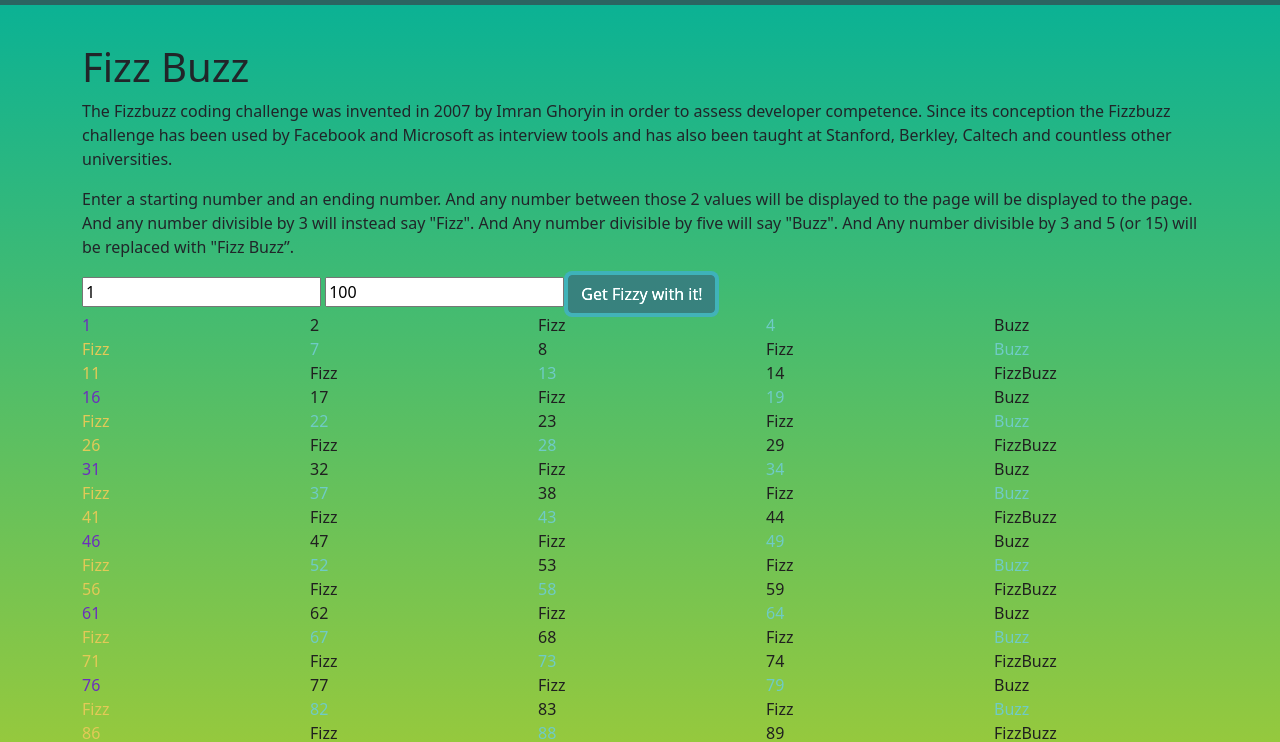
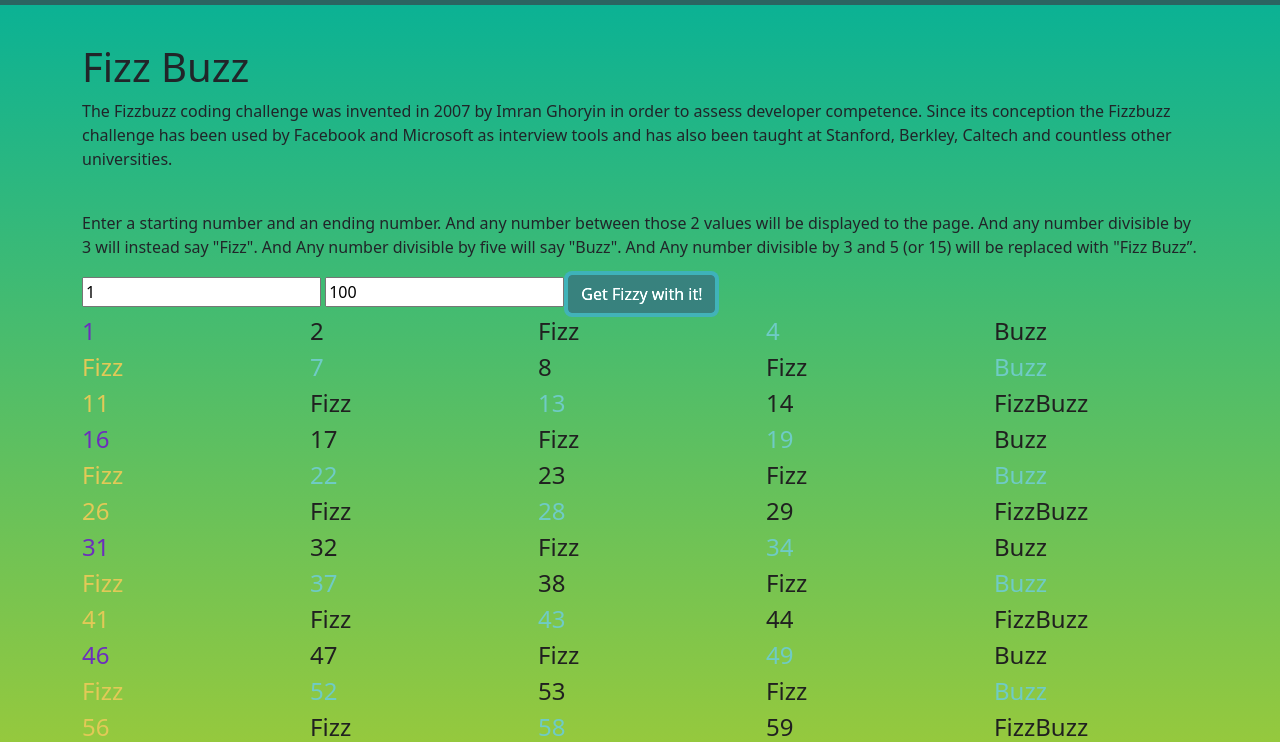
Before and after one commit to M-ybeme/Fizz-Buzz, a plain HTML site: page App.html in a window 1280 px wide. Both pictures are taken after a click on the button "Get Fizzy with it!". Shown: the part 53-795 px from the top of the page. Drawn offline with nearby package versions, Linux system fonts and the light colour scheme; some packages are replaced by stand-ins of ours; a script that the page names is missing.

Commit message:
css font changes

```diff
--- a/App.html
+++ b/App.html
@@ -64,9 +64,9 @@
                 Facebook and Microsoft as interview tools and has also been taught at Stanford,
                 Berkley, Caltech and countless other universities.
             </p>
+            <br>
             <p>Enter a starting number and an ending number. And any number between those 2
-                values will be displayed to the page will be displayed to the page.
-                 And any number divisible by 3 will instead say "Fizz".
+                values will be displayed to the page. And any number divisible by 3 will instead say "Fizz".
                  And Any number divisible by five will say "Buzz".
                And Any number divisible by 3 and 5 (or 15) will be replaced with "Fizz Buzz”.</p>
             <input type="number" id="startValue" placeholder="Enter a Number" value = "1"/>
--- a/css/site.css
+++ b/css/site.css
@@ -131,21 +131,25 @@ body{
 }
 
 .fizz{
-    font-size: 1rem;
+    font-size: 1.5rem;
+    font-weight: 500;
     color:var(--mdm-highlight-color);
 }
 
 .buzz{
-    font-size: 1rem;
+    font-size: 1.5rem;
+    font-weight: 500;
     color: var(--mdm-secondary-color);
 }
 
 .results{
-    font-size:1rem;
+    font-size:1.5rem;
+    font-weight: 500;
     color: var(--mdm-dark-color);
 }
 
 .fizzbuzz{
-    font-size: 1rem;
+    font-size: 1.5rem;
+    font-weight: 500;
     color: var(--mdm-offset-color)
 }
```
